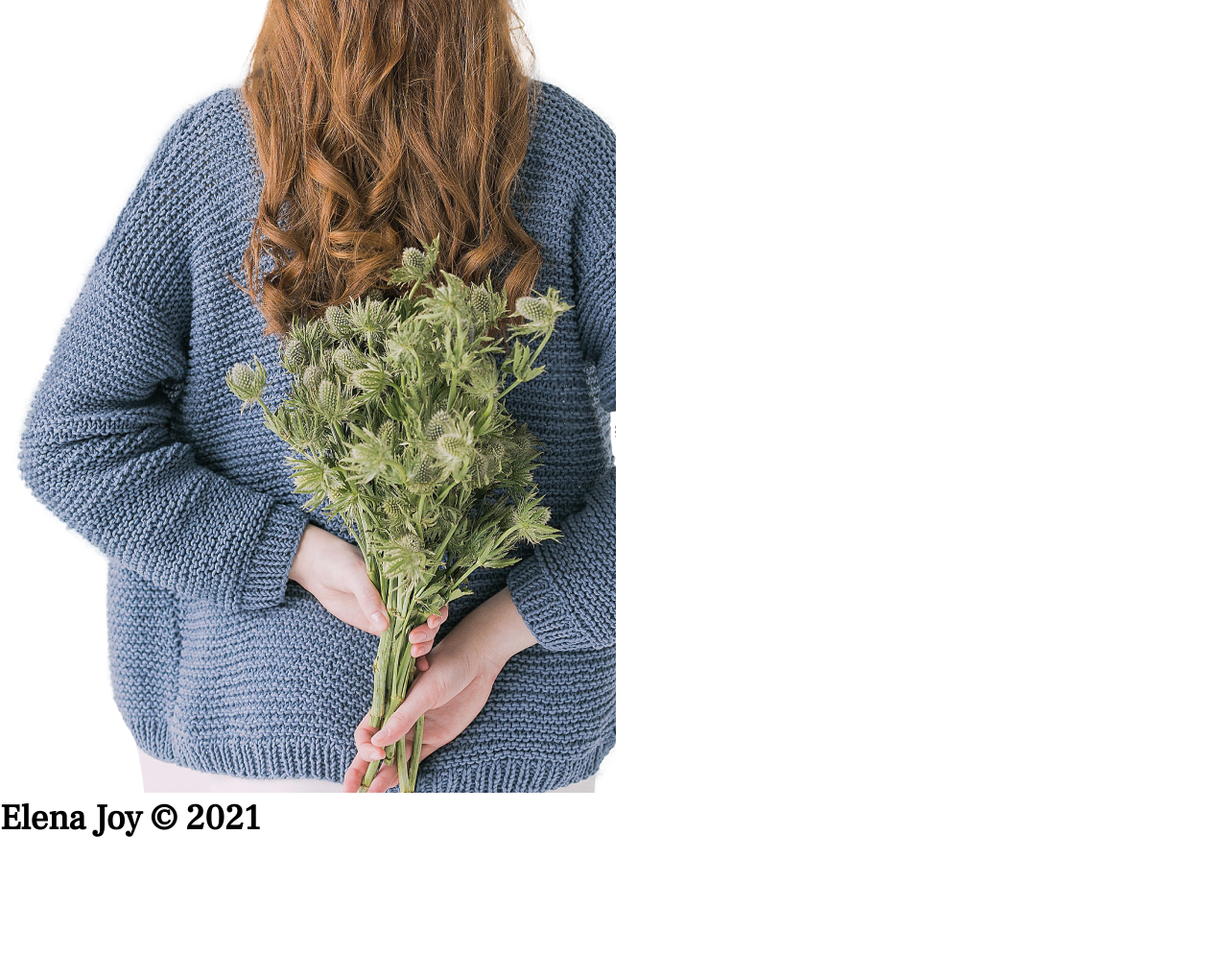
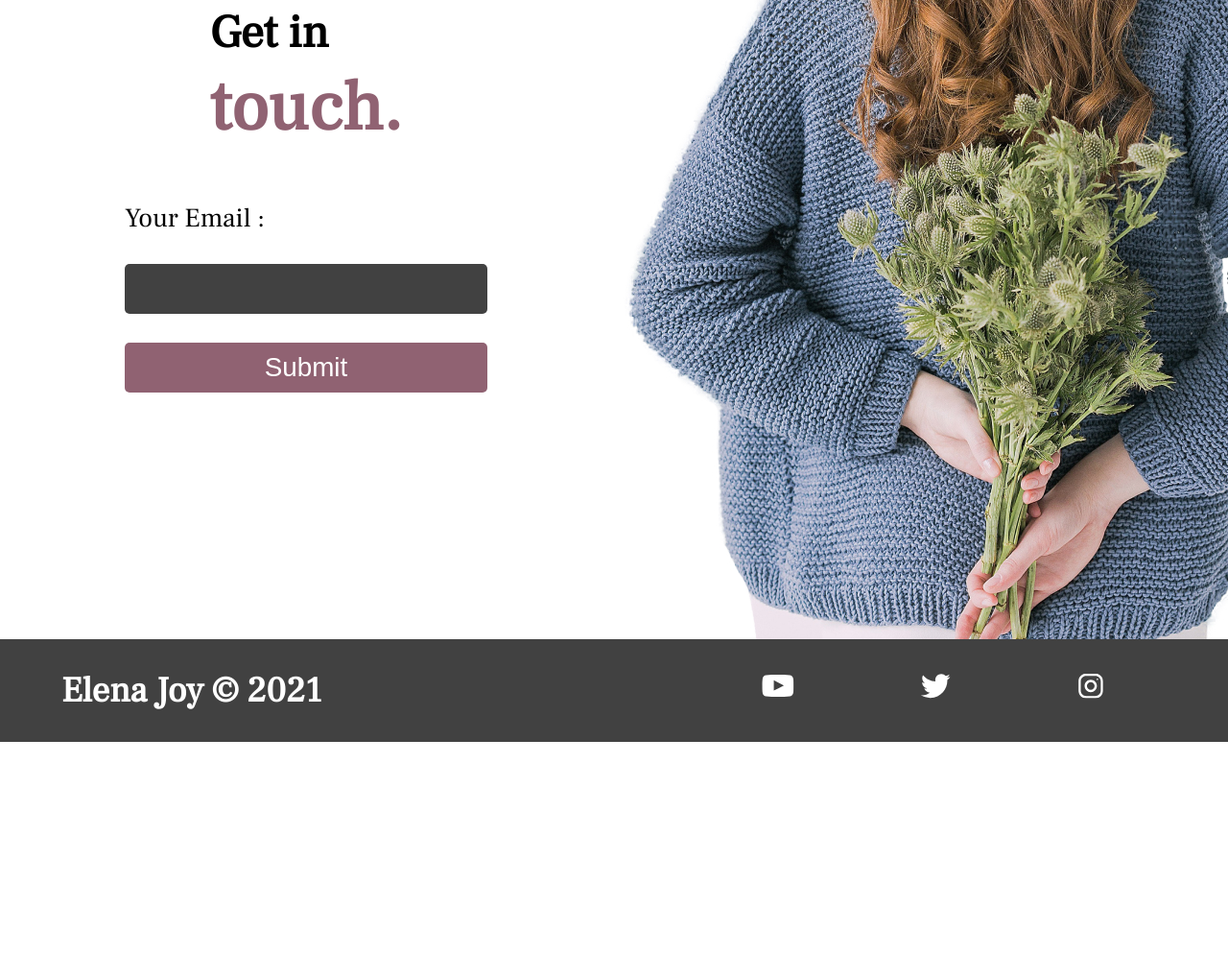
Before and after one commit to farahanasuhaimi/WebDev-Projects, a plain HTML site: page Photography Website/index.html in a window 1280 px wide. Shown: the part 3003-3997 px from the top of the page at 96% size. After the commit the page ends 3776 px from the top, so only its background shows below. Drawn offline with Linux system fonts and the light colour scheme.

Commit message:
added contact and footer

```diff
--- a/Photography Website/index.html
+++ b/Photography Website/index.html
@@ -77,7 +77,7 @@
             <img id="gallery4" src="/img/gallery-4.jpg" alt="gallery 1">
         </section>
         <section class="contact">
-            <div class="form-wrapper">
+            <div class="form-wrapper flex">
                 <h2>
                     Get in <br><span>touch.</span>
                 </h2>
--- a/Photography Website/style.css
+++ b/Photography Website/style.css
@@ -27,7 +27,7 @@ html {
   --header3: calc(3rem + 1vw);
   --header4: calc(2.4rem + 1vw);
   --text: calc(1.5rem + 1vw);
-  --big: calc(2.4rem + 1vw);
+  --big: calc(6rem + 1vw);
   --special-color: #906272;
   --background-color: #414141;
   --gray-text: #525252;
@@ -298,6 +298,73 @@ nav {
   text-align: center;
 }
 
+/* Contact Section */
+.contact {
+  min-height: 90vh;
+  display: flex;
+  flex-wrap: wrap;
+}
+
+.form-wrapper {
+  flex: 3 1 40rem;
+}
+
+.contact img {
+  flex: 1 1 40rem;
+}
+.form-wrapper h2 {
+  margin: 5rem 0rem;
+}
+.form-wrapper span {
+  font-size: var(--big);
+  color: var(--special-color);
+}
+
+.form-wrapper label {
+  display: block;
+}
+
+.form-wrapper input {
+  display: block;
+  margin: 3rem 0rem;
+  background-color: var(--background-color);
+  color: white;
+  padding: 1rem;
+  border: none;
+  border-radius: 0.5rem;
+}
+
+.form-wrapper button {
+  padding: 1rem 8rem;
+  width: 100%;
+  background: var(--special-color);
+  color: white;
+  border: none;
+  border-radius: 0.5rem;
+  margin-bottom: 5rem;
+}
+
+/* Footer Section */
+
+footer {
+  background: var(--background-color);
+  color: white;
+  display: flex;
+  padding: 3rem 5%;
+  align-items: center;
+  flex-wrap: wrap;
+}
+
+footer ul {
+  display: flex;
+  flex: 1 1 40rem;
+  justify-content: space-around;
+  align-items: center;
+}
+footer h4 {
+  flex: 3 1 40rem;
+  font-size: calc(1.6rem +1vw);
+}
 /* Media responsiveness */
 @media screen and (max-width: 842px) {
   .hero {
@@ -390,4 +457,29 @@ nav {
   .gallery {
     grid-template-columns: repeat(auto-fit, minmax(30rem, 1fr));
   }
+
+  .contact img {
+    display: none;
+  }
+
+  footer ul {
+    order: 1;
+  }
+
+  footer h4 {
+    order: 2;
+    text-align: center;
+    padding: 1rem;
+  }
 }
+
+@media screen and (min-width: 1700px) {
+  html {
+    --header1: 3rem;
+    --header2: 5.2rem;
+    --header3: 4rem;
+    --header4: 3rem;
+    --text: 2.8rem;
+    --big: 8rem;
+  }
+}
```
